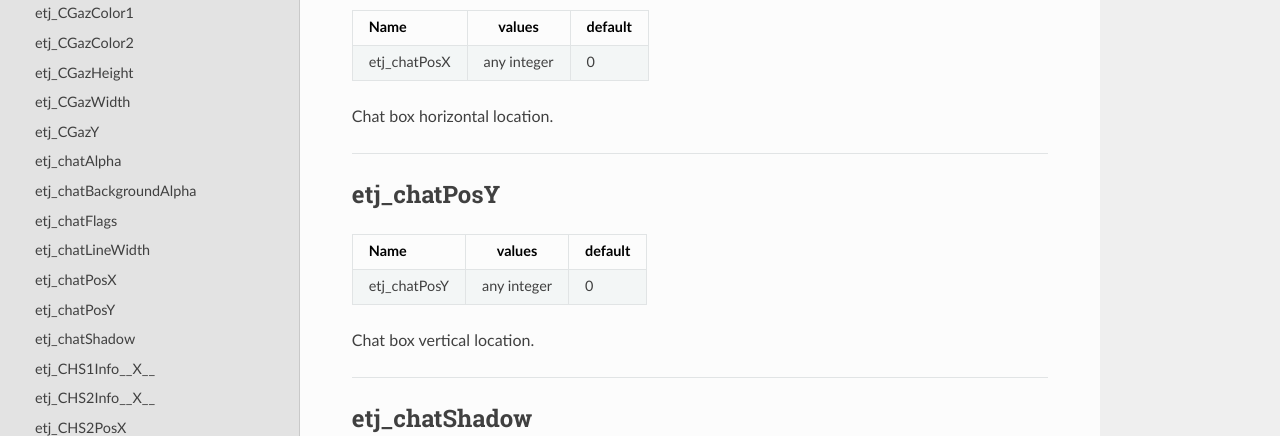
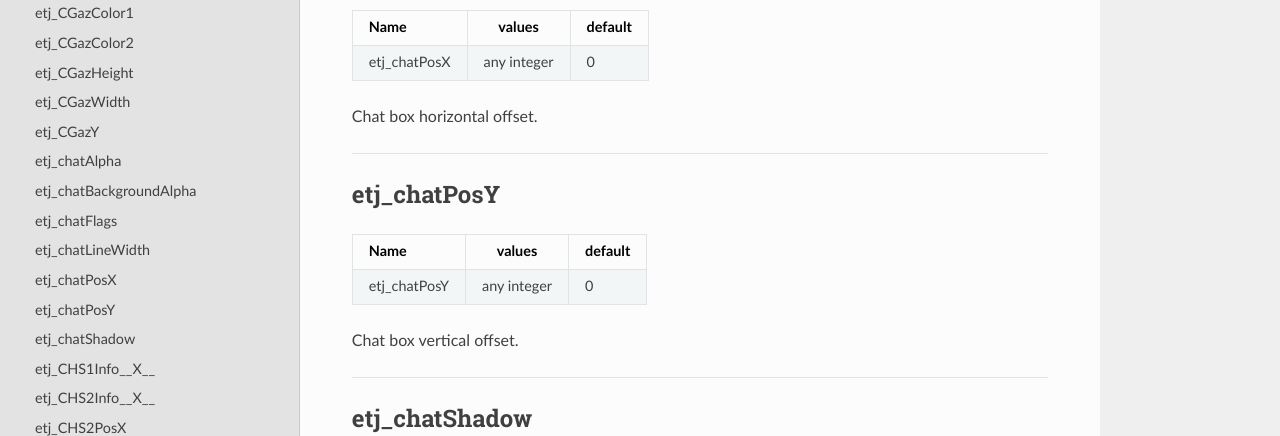
Before and after one commit to etjump/documentation, an MkDocs documentation site: the page built from docs/client/client_cvars.md, in a window 1280 px wide and 900 px high, scrolled down 3280 px. Shown: the part 151-587 px from the top of the window. Built offline with MkDocs 1.6.1, drawn with Linux system fonts in a browser that asks for light colours; nearby versions of some CDN libraries; old or Windows-style settings are respelled for this version of MkDocs; some of the changed text lies outside the part shown.

Commit message:
Client cvar fixes

```diff
--- a/docs/client/client_cvars.md
+++ b/docs/client/client_cvars.md
@@ -135,7 +135,7 @@ Name                    | values        | default
 ------------------------|:-------------:|-------------
 etj_chatPosX            | any integer   | 0
 
-Chat box horizontal location.
+Chat box horizontal offset.
 
 ---
 
@@ -144,7 +144,7 @@ Name                    | values        | default
 ------------------------|:-------------:|-------------
 etj_chatPosY            | any integer   | 0
 
-Chat box vertical location.
+Chat box vertical offset.
 
 ---
 
```
Also changed, not shown: other parts of docs/client/client_cvars.md (+2 -2 lines).
